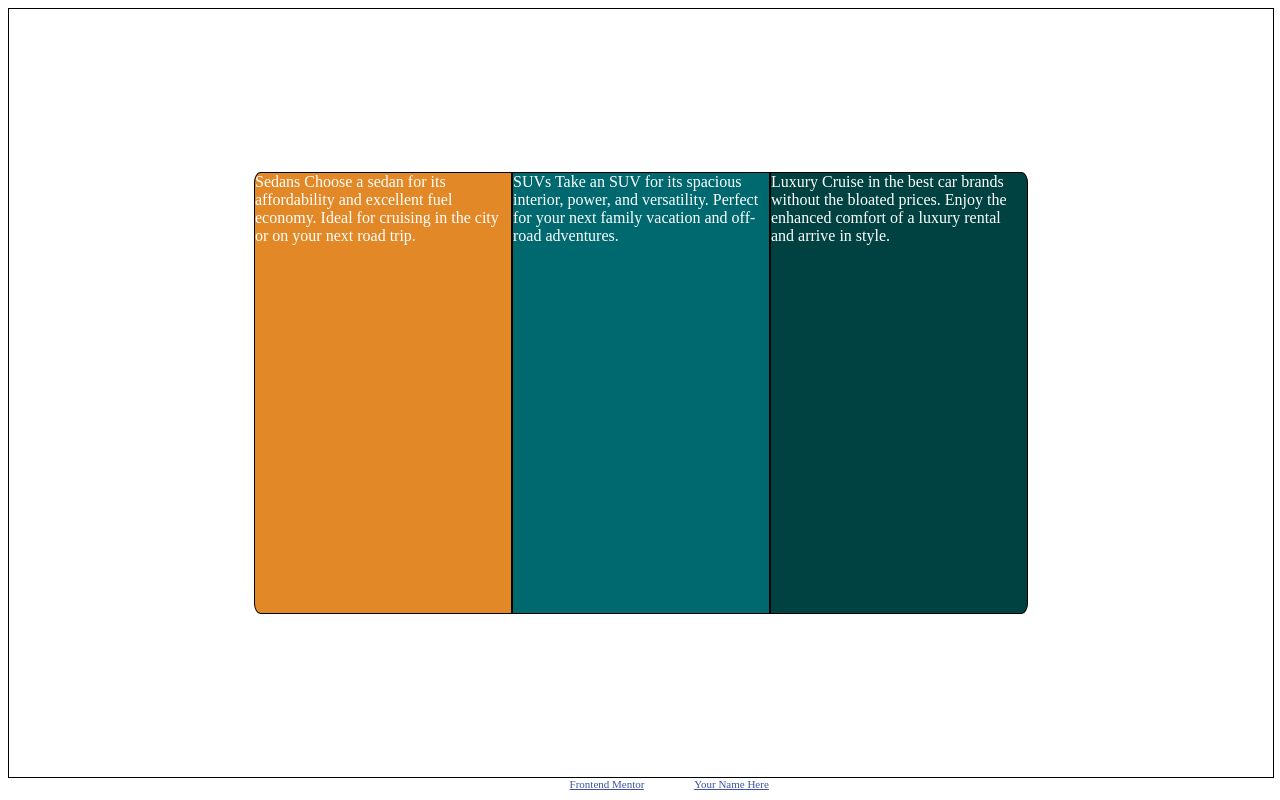
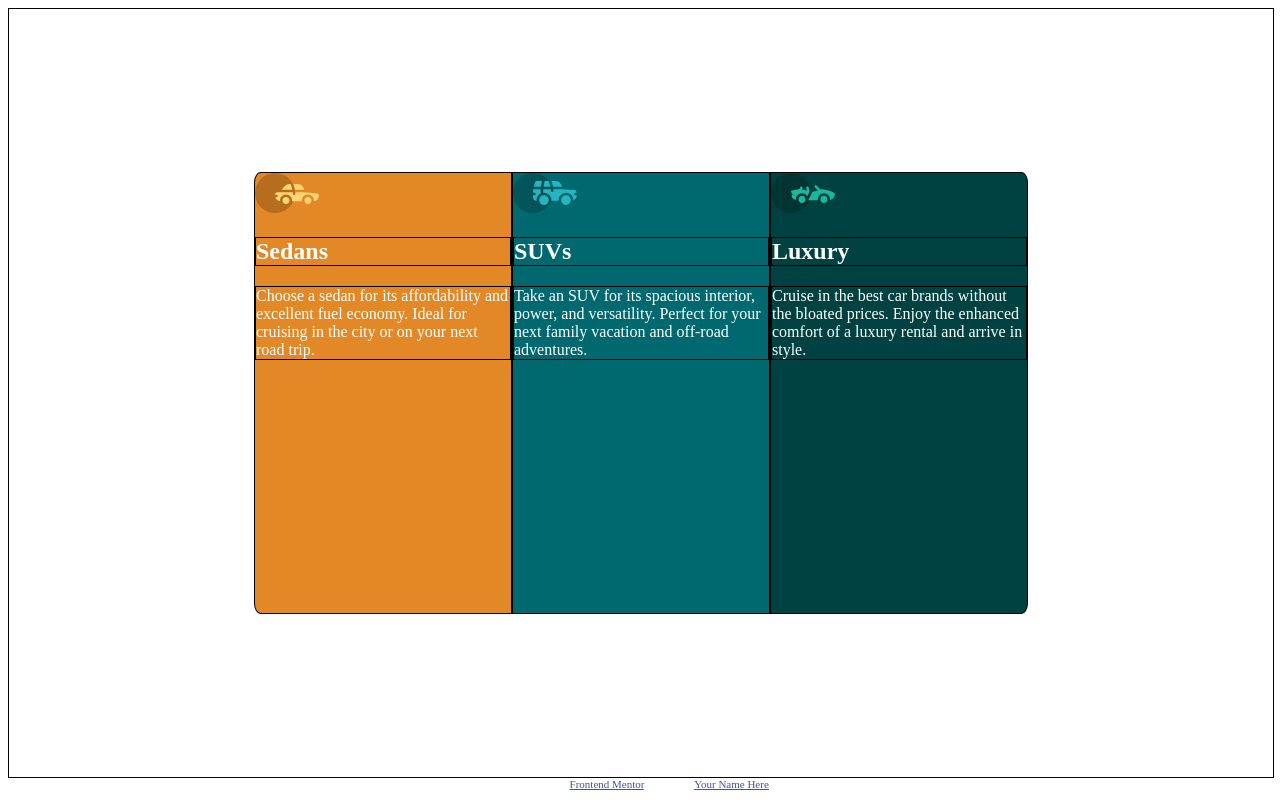
Before and after one commit to Nano950/3-column-card, a plain HTML site: page index.html in a window 1280 px wide. Drawn offline with Linux system fonts and the light colour scheme.

Commit message:
Added images and headers for cards

```diff
--- a/index.html
+++ b/index.html
@@ -14,23 +14,27 @@
 </head>
 <body>
   <div id='container'>
-    <div class="box sedans">Sedans
-      Choose a sedan for its affordability and excellent fuel economy. Ideal for cruising in the city
-      or on your next road trip.
+    <div class="box sedans">
+      <img src="/images/icon-sedans.svg">
+      <h2>Sedans</h2>
+      <p>Choose a sedan for its affordability and excellent fuel economy. Ideal for cruising in the city
+      or on your next road trip.</p>
     </div>
-    <div class="box suvs"> SUVs
-      Take an SUV for its spacious interior, power, and versatility. Perfect for your next family vacation
-      and off-road adventures.
+
+    <div class="box suvs">
+      <img src="/images/icon-suvs.svg">
+      <h2>SUVs</h2>
+      <p>Take an SUV for its spacious interior, power, and versatility. Perfect for your next family vacation
+      and off-road adventures.</p>
     </div>
-    <div class="box luxury">Luxury
-      Cruise in the best car brands without the bloated prices. Enjoy the enhanced comfort of a luxury
-      rental and arrive in style.
+
+    <div class="box luxury">
+     <img src="/images/icon-luxury.svg">
+      <h2>Luxury</h2>
+      <p>Cruise in the best car brands without the bloated prices. Enjoy the enhanced comfort of a luxury
+      rental and arrive in style.</p>
     </div>
   </div>
-
-
-
-
 
   <div class="attribution">
     Challenge by <a href="https://www.frontendmentor.io?ref=challenge" target="_blank">Frontend Mentor</a>.
--- a/style.css
+++ b/style.css
@@ -42,3 +42,8 @@ body {
     background-color: hsl(179, 100%, 13%);
     border-radius: 0 2.5% 2.5% 0;
 }
+
+/* text styles */
+h2,p {
+    border: 1px solid black;
+}
```
